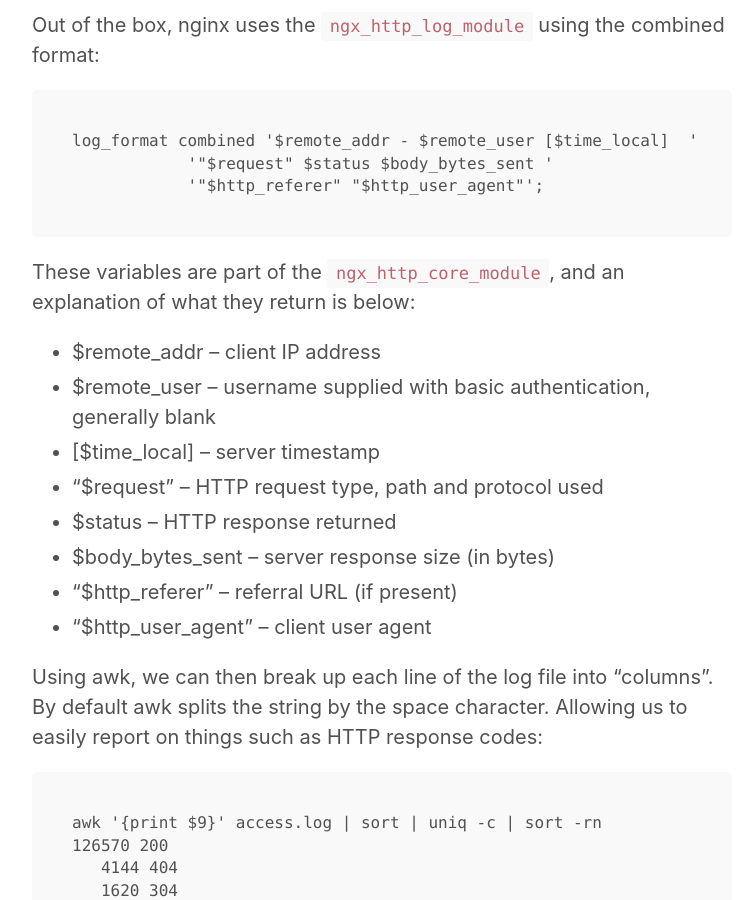
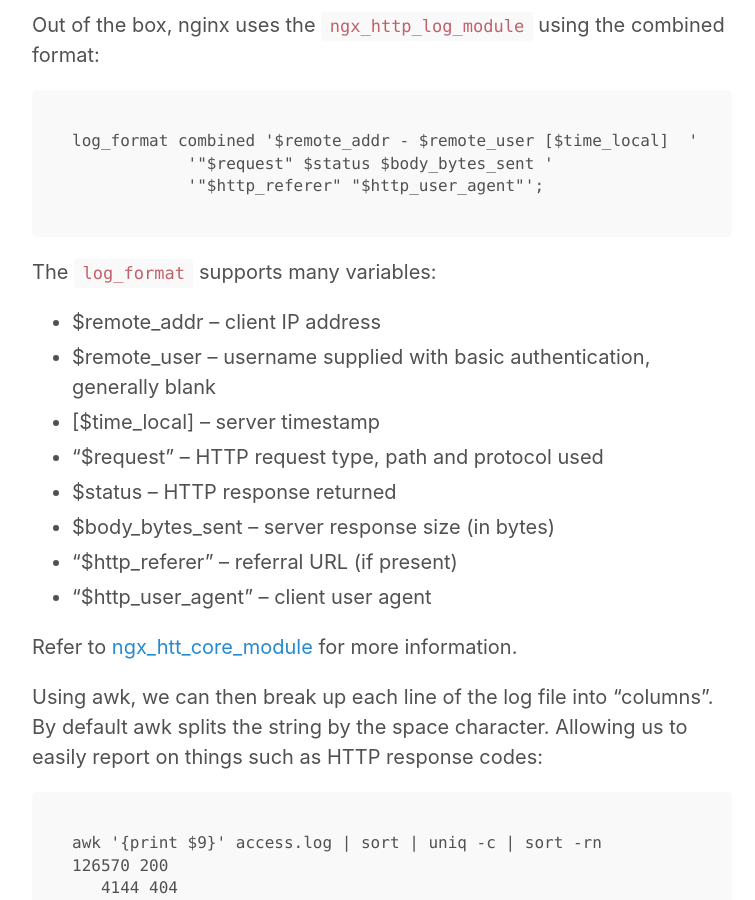
Before and after one commit to teejayen/teejayen.github.io, a Jekyll site: the page built from _posts/2018-09-06-parsing-nginx-logs-using-awk.md, in a window 1280 px wide and 900 px high, scrolled down 221 px. Shown: the whole window, without its empty margins (258-1013 px from the left). Built offline with Jekyll 4.4.1, drawn with Linux system fonts in a browser that asks for light colours.

Commit message:
grammar changes, thanks awox

````diff
--- a/_posts/2018-09-06-parsing-nginx-logs-using-awk.md
+++ b/_posts/2018-09-06-parsing-nginx-logs-using-awk.md
@@ -12,7 +12,7 @@ log_format combined '$remote_addr - $remote_user [$time_local]  '
             '"$http_referer" "$http_user_agent"';
 ```
 
-These variables are part of the `ngx_http_core_module`, and an explanation of what they return is below:
+The `log_format` supports many variables:
 
 - $remote_addr – client IP address
 - $remote_user – username supplied with basic authentication, generally blank
@@ -22,6 +22,8 @@ These variables are part of the `ngx_http_core_module`, and an explanation of wh
 - $body_bytes_sent – server response size (in bytes)
 - "$http_referer" – referral URL (if present)
 - "$http_user_agent" – client user agent
+
+Refer to [ngx_htt_core_module](http://nginx.org/en/docs/http/ngx_http_core_module.html#variables) for more information.
 
 Using awk, we can then break up each line of the log file into "columns". By default awk splits the string by the space character. Allowing us to easily report on things such as HTTP response codes:
 
````
